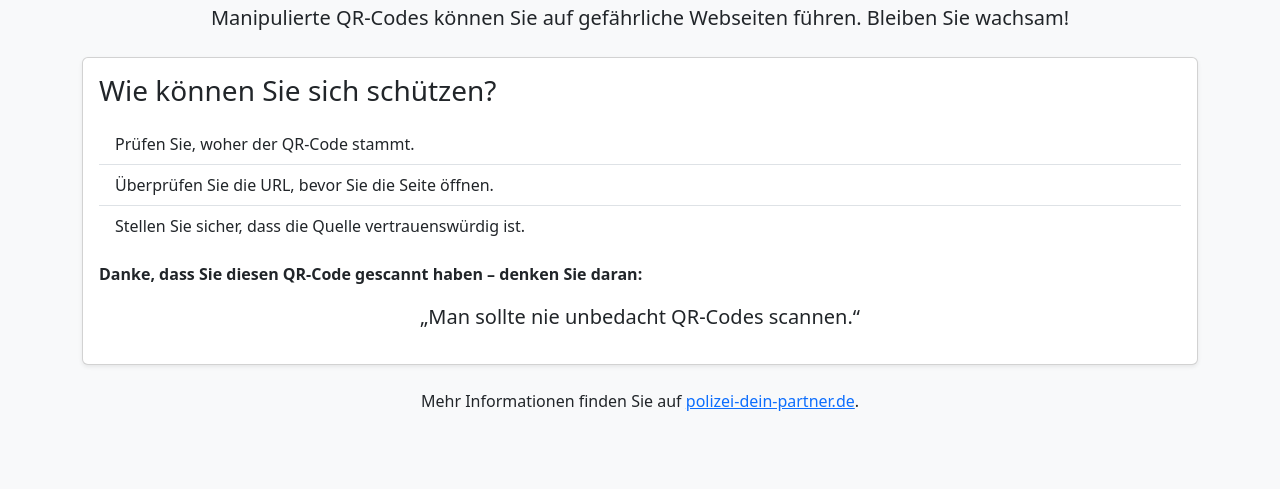
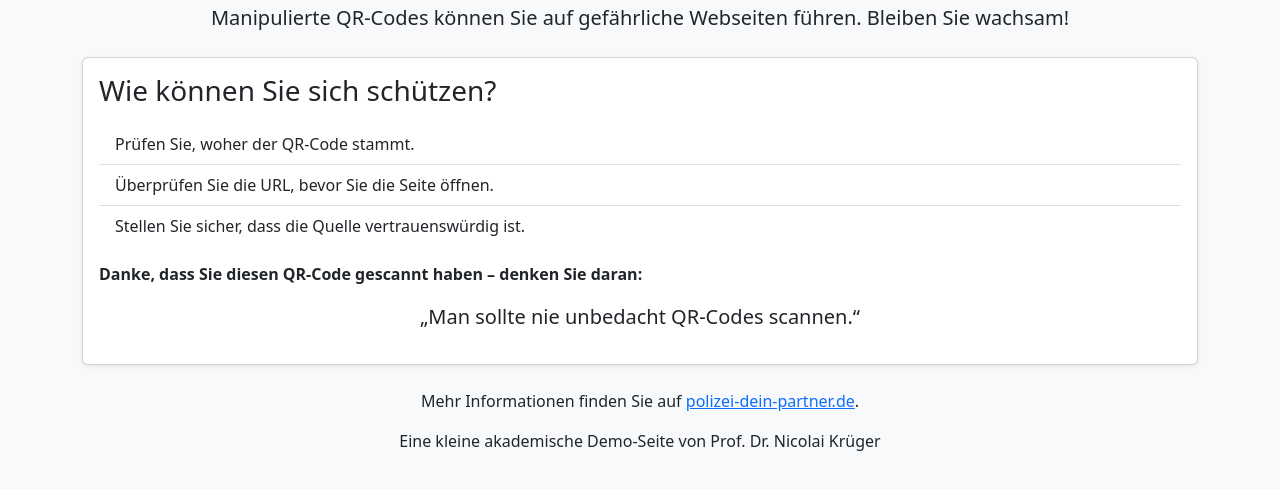
Before and after one commit to nicolaikrueger/Quishing_Demo, a plain HTML site: page index.html in a window 1280 px wide. Shown: the part 101-590 px from the top of the page. Drawn offline with nearby package versions, Linux system fonts and the light colour scheme.

Commit message:
Name eingefügt

```diff
--- a/index.html
+++ b/index.html
@@ -33,6 +33,7 @@
 
         <div class="text-center mt-4">
             <p>Mehr Informationen finden Sie auf <a href="https://www.polizei-dein-partner.de/themen/internet-mobil/detailansicht-internet-mobil/artikel/vorsicht-quishing.html" target="_blank" class="text-primary">polizei-dein-partner.de</a>.</p>
+            <p>Eine kleine akademische Demo-Seite von Prof. Dr. Nicolai Krüger</p>
         </div>
     </div>
 
```
